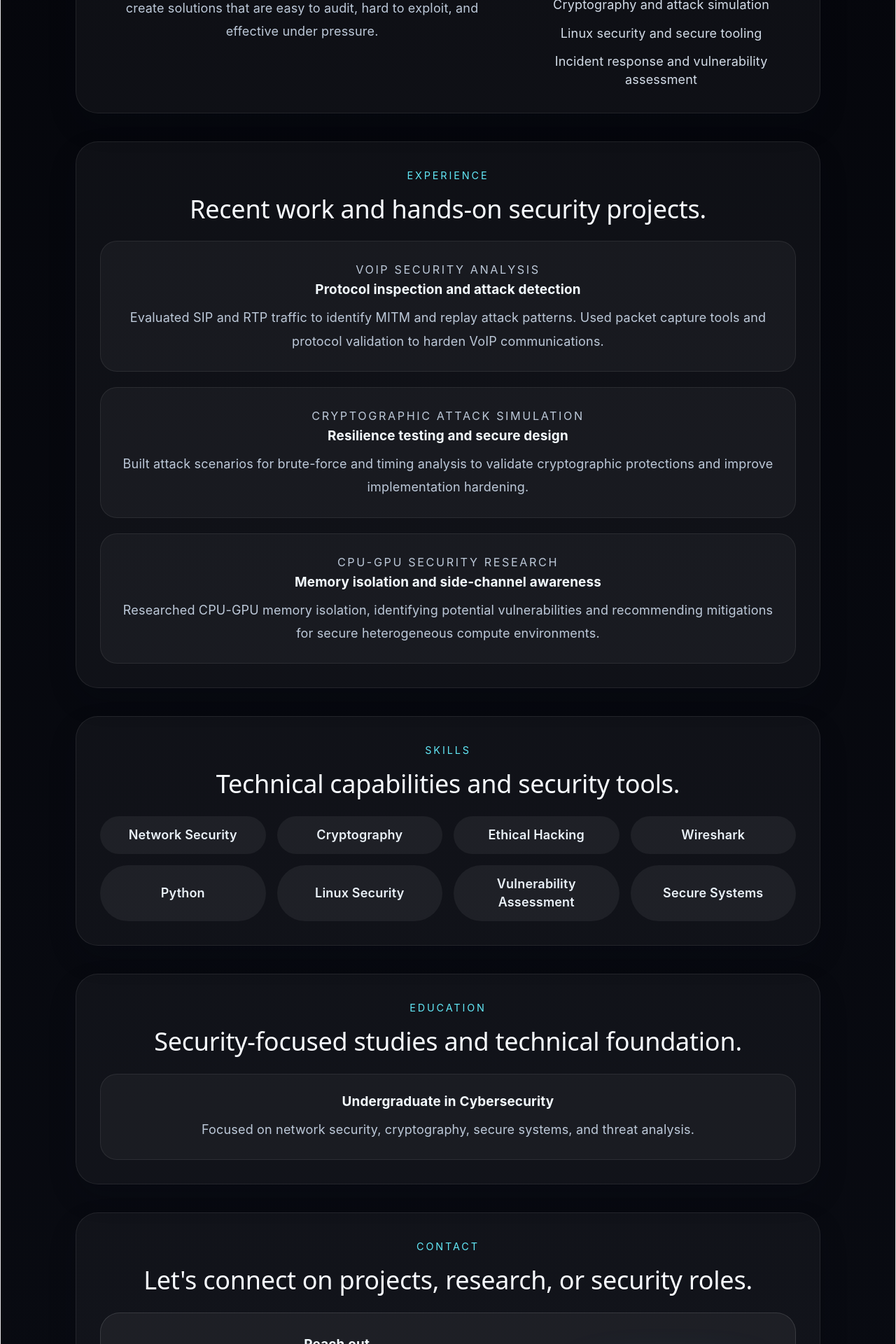
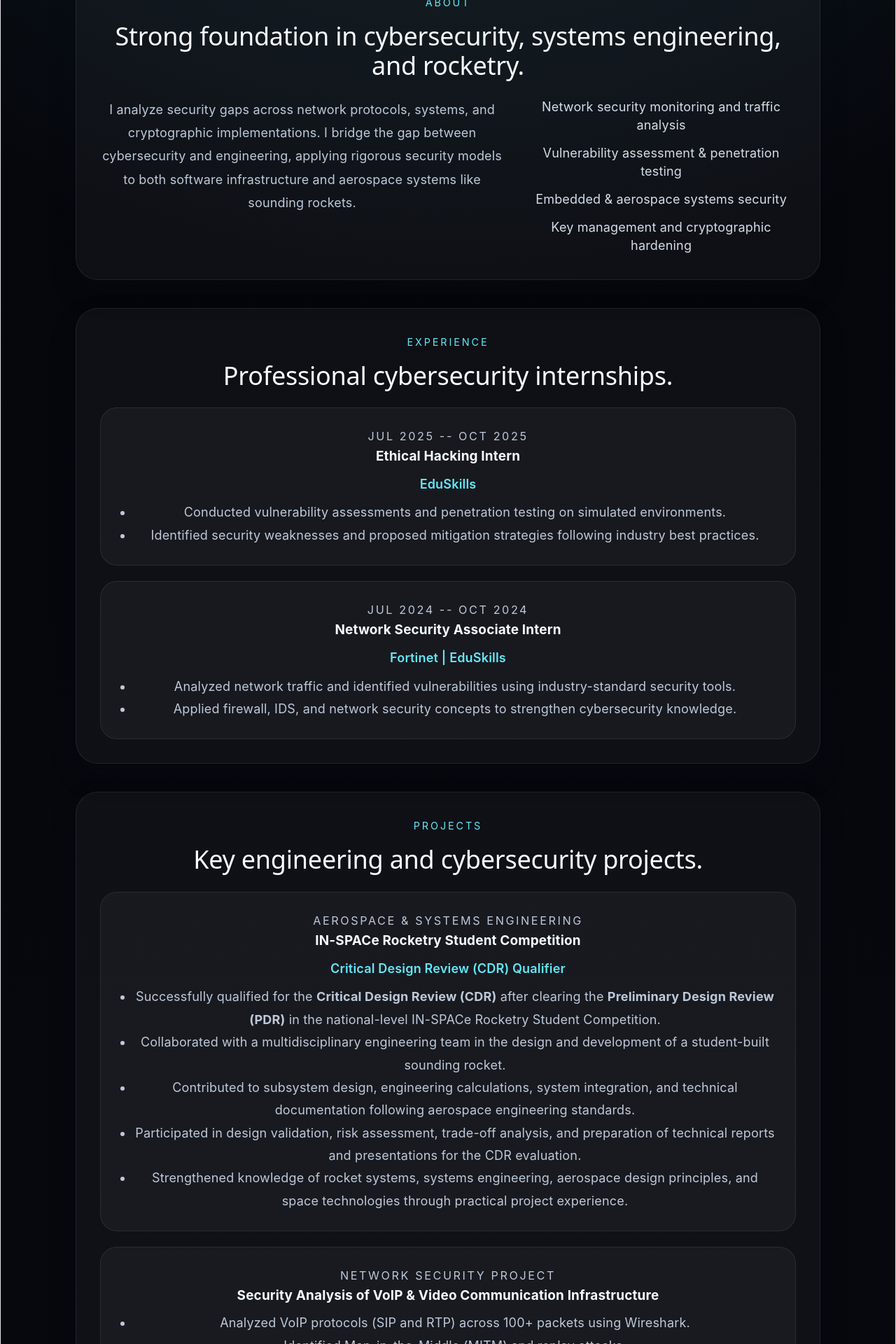
Before and after one commit to pranaygrandhi/pranaygrandhi.github.io, a React app: page / in a window 1280 px wide. Shown: the part 880-2800 px from the top of the page at 70% size. Built offline with nearby package versions, Linux system fonts and the light colour scheme; the HTML template or start-up script is replaced by a standard one.

Commit message:
Update resume PDF and align portfolio content with new resume details

```diff
--- a/src/App.css
+++ b/src/App.css
@@ -379,3 +379,83 @@ body,
 .contact-card-large p {
   color: #d2dae5;
 }
+
+/* Custom Skills and Certifications styles */
+.skills-categories-grid {
+  display: grid;
+  grid-template-columns: repeat(auto-fit, minmax(220px, 1fr));
+  gap: 20px;
+}
+
+.skills-category-card {
+  background: rgba(255, 255, 255, 0.04);
+  border: 1px solid rgba(255, 255, 255, 0.08);
+  border-radius: 20px;
+  padding: 20px;
+}
+
+.skills-category-card h3 {
+  margin: 0 0 14px;
+  color: #62e8f7;
+  font-size: 1rem;
+  text-transform: uppercase;
+  letter-spacing: 0.12em;
+}
+
+.skills-tags {
+  display: flex;
+  flex-wrap: wrap;
+  gap: 8px;
+}
+
+.skills-tags span {
+  display: inline-flex;
+  padding: 6px 12px;
+  border-radius: 999px;
+  background: rgba(255, 255, 255, 0.06);
+  color: #eaf1f8;
+  font-size: 0.85rem;
+  font-weight: 500;
+  border: 1px solid rgba(255, 255, 255, 0.04);
+  transition: background 0.2s, border-color 0.2s;
+}
+
+.skills-tags span:hover {
+  background: rgba(98, 232, 247, 0.12);
+  border-color: rgba(98, 232, 247, 0.3);
+}
+
+.certifications-grid {
+  display: grid;
+  grid-template-columns: repeat(auto-fit, minmax(220px, 1fr));
+  gap: 16px;
+}
+
+.certification-card {
+  display: flex;
+  align-items: center;
+  gap: 12px;
+  background: rgba(255, 255, 255, 0.04);
+  border: 1px solid rgba(255, 255, 255, 0.08);
+  border-radius: 16px;
+  padding: 16px 20px;
+  transition: transform 0.2s ease, border-color 0.2s ease;
+}
+
+.certification-card:hover {
+  transform: translateY(-2px);
+  border-color: rgba(98, 232, 247, 0.3);
+}
+
+.certification-icon {
+  font-size: 1.25rem;
+  display: flex;
+  align-items: center;
+}
+
+.certification-info h4 {
+  margin: 0;
+  color: #f4fbff;
+  font-size: 0.95rem;
+  font-weight: 600;
+}
--- a/src/App.jsx
+++ b/src/App.jsx
@@ -5,11 +5,11 @@ function App() {
     <div className="portfolio-app">
       <header className="resume-header">
         <div>
-          <p className="eyebrow">EV Cybersecurity Engineer</p>
+          <p className="eyebrow">Cybersecurity & Aerospace Systems Engineer</p>
           <h1>Pranay Grandhi</h1>
           <p className="headline">
-            Undergraduate security engineer specializing in network security,
-            cryptography, ethical hacking, and secure Linux systems.
+            Computer Science (Cyber Security) undergraduate specializing in network security,
+            cryptography, vulnerability assessment, secure system design, and aerospace systems.
           </p>
         </div>
 
@@ -19,25 +19,25 @@ function App() {
           </a>
           <a
             className="btn btn-primary btn-download"
-            href="/pranay resume core (1).pdf "
+            href="/Pranay_Grandhi_Resume.pdf"
             onClick={async (e) => {
               e.preventDefault();
               try {
-                const res = await fetch('/pranay resume core (1).pdf ');
+                const res = await fetch('/Pranay_Grandhi_Resume.pdf');
                 if (!res.ok) throw new Error('Network response not ok');
                 const blob = await res.blob();
                 const url = window.URL.createObjectURL(blob);
                 const a = document.createElement('a');
                 a.style.display = 'none';
                 a.href = url;
-                a.download = 'pranay resume core (1).pdf ';
+                a.download = 'Pranay_Grandhi_Resume.pdf';
                 document.body.appendChild(a);
                 a.click();
                 a.remove();
                 window.URL.revokeObjectURL(url);
               } catch (err) {
                 console.error('Download failed, falling back to direct link', err);
-                window.location.href = '/pranay resume core (1).pdf ';
+                window.location.href = '/Pranay_Grandhi_Resume.pdf';
               }
             }}
           >
@@ -49,12 +49,15 @@ function App() {
       <main className="resume-main">
         <section className="resume-overview">
           <div className="overview-card">
-            <h2>Professional profile</h2>
+            <h2>Career Objective</h2>
             <p>
-              Practical cybersecurity undergraduate experienced in network
-              defense, packet analysis, vulnerability research and secure
-              system hardening. I focus on measurable results, strong threat
-              awareness, and defending real-world infrastructure.
+              Computer Science (Cyber Security) undergraduate with a strong foundation in network security,
+              cryptography, vulnerability assessment, and secure system design. Passionate about solving
+              complex engineering challenges and applying cybersecurity principles to mission-critical systems.
+              Highly interested in space technology, aerospace engineering, rocket systems, and embedded
+              technologies. Currently contributing to the IN-SPACe Rocketry Student Competition as a Critical
+              Design Review (CDR) qualified team member. Seeking opportunities to combine cybersecurity,
+              software development, and engineering skills to build secure and innovative aerospace systems.
             </p>
           </div>
 
@@ -79,24 +82,23 @@ function App() {
         <section className="resume-section" id="about">
           <div className="section-heading">
             <span>About</span>
-            <h2>Strong defender of networks, data, and secure systems.</h2>
+            <h2>Strong foundation in cybersecurity, systems engineering, and rocketry.</h2>
           </div>
 
           <div className="text-grid">
             <div>
               <p>
-                I analyze security gaps across network protocols, Linux
-                environments, and cryptographic implementations. My goal is to
-                create solutions that are easy to audit, hard to exploit, and
-                effective under pressure.
+                I analyze security gaps across network protocols, systems, and cryptographic implementations.
+                I bridge the gap between cybersecurity and engineering, applying rigorous security models to
+                both software infrastructure and aerospace systems like sounding rockets.
               </p>
             </div>
             <div>
               <ul>
-                <li>Network security monitoring and packet-level analysis</li>
-                <li>Cryptography and attack simulation</li>
-                <li>Linux security and secure tooling</li>
-                <li>Incident response and vulnerability assessment</li>
+                <li>Network security monitoring and traffic analysis</li>
+                <li>Vulnerability assessment & penetration testing</li>
+                <li>Embedded & aerospace systems security</li>
+                <li>Key management and cryptographic hardening</li>
               </ul>
             </div>
           </div>
@@ -105,38 +107,81 @@ function App() {
         <section className="resume-section" id="experience">
           <div className="section-heading">
             <span>Experience</span>
-            <h2>Recent work and hands-on security projects.</h2>
+            <h2>Professional cybersecurity internships.</h2>
           </div>
 
           <div className="timeline">
             <article className="timeline-item">
-              <p className="timeline-date">VoIP Security Analysis</p>
-              <h3>Protocol inspection and attack detection</h3>
-              <p>
-                Evaluated SIP and RTP traffic to identify MITM and replay
-                attack patterns. Used packet capture tools and protocol
-                validation to harden VoIP communications.
-              </p>
+              <p className="timeline-date">Jul 2025 -- Oct 2025</p>
+              <h3>Ethical Hacking Intern</h3>
+              <p className="timeline-company" style={{ color: '#62e8f7', marginBottom: '8px', fontWeight: 600 }}>EduSkills</p>
+              <ul style={{ paddingLeft: '20px', margin: 0, color: '#bdc9d9', lineHeight: 1.8 }}>
+                <li>Conducted vulnerability assessments and penetration testing on simulated environments.</li>
+                <li>Identified security weaknesses and proposed mitigation strategies following industry best practices.</li>
+              </ul>
             </article>
 
             <article className="timeline-item">
-              <p className="timeline-date">Cryptographic Attack Simulation</p>
-              <h3>Resilience testing and secure design</h3>
-              <p>
-                Built attack scenarios for brute-force and timing analysis to
-                validate cryptographic protections and improve implementation
-                hardening.
-              </p>
+              <p className="timeline-date">Jul 2024 -- Oct 2024</p>
+              <h3>Network Security Associate Intern</h3>
+              <p className="timeline-company" style={{ color: '#62e8f7', marginBottom: '8px', fontWeight: 600 }}>Fortinet | EduSkills</p>
+              <ul style={{ paddingLeft: '20px', margin: 0, color: '#bdc9d9', lineHeight: 1.8 }}>
+                <li>Analyzed network traffic and identified vulnerabilities using industry-standard security tools.</li>
+                <li>Applied firewall, IDS, and network security concepts to strengthen cybersecurity knowledge.</li>
+              </ul>
+            </article>
+          </div>
+        </section>
+
+        <section className="resume-section" id="projects">
+          <div className="section-heading">
+            <span>Projects</span>
+            <h2>Key engineering and cybersecurity projects.</h2>
+          </div>
+
+          <div className="timeline">
+            <article className="timeline-item">
+              <p className="timeline-date">Aerospace & Systems Engineering</p>
+              <h3>IN-SPACe Rocketry Student Competition</h3>
+              <p className="timeline-role" style={{ color: '#62e8f7', marginBottom: '8px', fontWeight: 600 }}>Critical Design Review (CDR) Qualifier</p>
+              <ul style={{ paddingLeft: '20px', margin: 0, color: '#bdc9d9', lineHeight: 1.8 }}>
+                <li>Successfully qualified for the <strong>Critical Design Review (CDR)</strong> after clearing the <strong>Preliminary Design Review (PDR)</strong> in the national-level IN-SPACe Rocketry Student Competition.</li>
+                <li>Collaborated with a multidisciplinary engineering team in the design and development of a student-built sounding rocket.</li>
+                <li>Contributed to subsystem design, engineering calculations, system integration, and technical documentation following aerospace engineering standards.</li>
+                <li>Participated in design validation, risk assessment, trade-off analysis, and preparation of technical reports and presentations for the CDR evaluation.</li>
+                <li>Strengthened knowledge of rocket systems, systems engineering, aerospace design principles, and space technologies through practical project experience.</li>
+              </ul>
             </article>
 
             <article className="timeline-item">
-              <p className="timeline-date">CPU-GPU Security Research</p>
-              <h3>Memory isolation and side-channel awareness</h3>
-              <p>
-                Researched CPU-GPU memory isolation, identifying potential
-                vulnerabilities and recommending mitigations for secure
-                heterogeneous compute environments.
-              </p>
+              <p className="timeline-date">Network Security Project</p>
+              <h3>Security Analysis of VoIP & Video Communication Infrastructure</h3>
+              <ul style={{ paddingLeft: '20px', margin: 0, color: '#bdc9d9', lineHeight: 1.8 }}>
+                <li>Analyzed VoIP protocols (SIP and RTP) across 100+ packets using Wireshark.</li>
+                <li>Identified Man-in-the-Middle (MITM) and replay attacks.</li>
+                <li>Implemented Secure RTP (SRTP) and TLS encryption for secure communication.</li>
+                <li>Performed packet-level traffic analysis and evaluated communication security.</li>
+              </ul>
+            </article>
+
+            <article className="timeline-item">
+              <p className="timeline-date">Cryptography Project</p>
+              <h3>Practical Attacks and Countermeasures for Cryptosystems</h3>
+              <ul style={{ paddingLeft: '20px', margin: 0, color: '#bdc9d9', lineHeight: 1.8 }}>
+                <li>Simulated brute-force, timing, and cryptographic attacks.</li>
+                <li>Designed secure countermeasures using robust key management techniques.</li>
+                <li>Improved system security by reducing vulnerability exposure.</li>
+              </ul>
+            </article>
+
+            <article className="timeline-item">
+              <p className="timeline-date">Computer Architecture Security</p>
+              <h3>Security Analysis of CPU-GPU Coupled Architectures</h3>
+              <ul style={{ paddingLeft: '20px', margin: 0, color: '#bdc9d9', lineHeight: 1.8 }}>
+                <li>Investigated vulnerabilities in heterogeneous CPU-GPU architectures.</li>
+                <li>Identified memory leakage and side-channel attack risks.</li>
+                <li>Proposed secure memory isolation techniques to improve system resilience.</li>
+              </ul>
             </article>
           </div>
         </section>
@@ -147,27 +192,95 @@ function App() {
             <h2>Technical capabilities and security tools.</h2>
           </div>
 
-          <div className="skills-grid">
-            <span>Network Security</span>
-            <span>Cryptography</span>
-            <span>Ethical Hacking</span>
-            <span>Wireshark</span>
-            <span>Python</span>
-            <span>Linux Security</span>
-            <span>Vulnerability Assessment</span>
-            <span>Secure Systems</span>
+          <div className="skills-categories-grid">
+            <div className="skills-category-card">
+              <h3>Programming Languages</h3>
+              <div className="skills-tags">
+                <span>Python</span>
+                <span>C</span>
+                <span>C++</span>
+                <span>Java</span>
+              </div>
+            </div>
+            <div className="skills-category-card">
+              <h3>Cybersecurity</h3>
+              <div className="skills-tags">
+                <span>Ethical Hacking</span>
+                <span>Vulnerability Assessment</span>
+                <span>Threat Analysis</span>
+                <span>Network Security</span>
+                <span>Cryptography</span>
+              </div>
+            </div>
+            <div className="skills-category-card">
+              <h3>Tools</h3>
+              <div className="skills-tags">
+                <span>Wireshark</span>
+                <span>Nmap</span>
+                <span>Burp Suite</span>
+                <span>Linux</span>
+              </div>
+            </div>
+            <div className="skills-category-card">
+              <h3>Developer & Core</h3>
+              <div className="skills-tags">
+                <span>GitHub</span>
+                <span>VS Code</span>
+                <span>Secure Comm.</span>
+                <span>Info Security</span>
+                <span>System Security</span>
+              </div>
+            </div>
           </div>
         </section>
 
         <section className="resume-section" id="education">
           <div className="section-heading">
             <span>Education</span>
-            <h2>Security-focused studies and technical foundation.</h2>
+            <h2>Security-focused studies and academic background.</h2>
           </div>
 
           <div className="education-card">
-            <h3>Undergraduate in Cybersecurity</h3>
-            <p>Focused on network security, cryptography, secure systems, and threat analysis.</p>
+            <div style={{ display: 'flex', justifyContent: 'space-between', flexWrap: 'wrap', gap: '8px', marginBottom: '12px' }}>
+              <h3 style={{ margin: 0 }}>B.Tech in Computer Science and Engineering (Cyber Security)</h3>
+              <span style={{ color: '#62e8f7', fontWeight: 600 }}>2024 -- Present</span>
+            </div>
+            <p style={{ color: '#f4fbff', marginBottom: '8px', fontWeight: 600 }}>SRM Institute of Science and Technology</p>
+            <p style={{ color: '#bdc9d9' }}>CGPA: <strong style={{ color: '#62e8f7' }}>9.27</strong></p>
+          </div>
+        </section>
+
+        <section className="resume-section" id="certifications">
+          <div className="section-heading">
+            <span>Certifications</span>
+            <h2>Professional credentials and audits.</h2>
+          </div>
+
+          <div className="certifications-grid">
+            <div className="certification-card">
+              <div className="certification-icon">🔒</div>
+              <div className="certification-info">
+                <h4>Fortinet Certified Associate (FCA)</h4>
+              </div>
+            </div>
+            <div className="certification-card">
+              <div className="certification-icon">🛡️</div>
+              <div className="certification-info">
+                <h4>Fortinet Certified Fundamentals (FCF)</h4>
+              </div>
+            </div>
+            <div className="certification-card">
+              <div className="certification-icon">🌐</div>
+              <div className="certification-info">
+                <h4>Cisco Network Defence</h4>
+              </div>
+            </div>
+            <div className="certification-card">
+              <div className="certification-icon">📋</div>
+              <div className="certification-info">
+                <h4>ISO/IEC 27001:2022 Lead Auditor</h4>
+              </div>
+            </div>
           </div>
         </section>
 
@@ -185,7 +298,7 @@ function App() {
               </p>
               <p>Phone: +91 82973 80938</p>
               <div className="contact-footer">
-                <a href="https://www.linkedin.com/in/pranay-grandhi-88b431329/" target="_blank" rel="noreferrer">
+                <a href="https://linkedin.com/in/pranay-grandhi" target="_blank" rel="noreferrer">
                   LinkedIn
                 </a>
                 <a href="https://github.com/pranaygrandhi" target="_blank" rel="noreferrer">
```
Also changed, not shown: package.json (+0 -8 lines), 1 other file (tests, documents, lock files or other folders).
